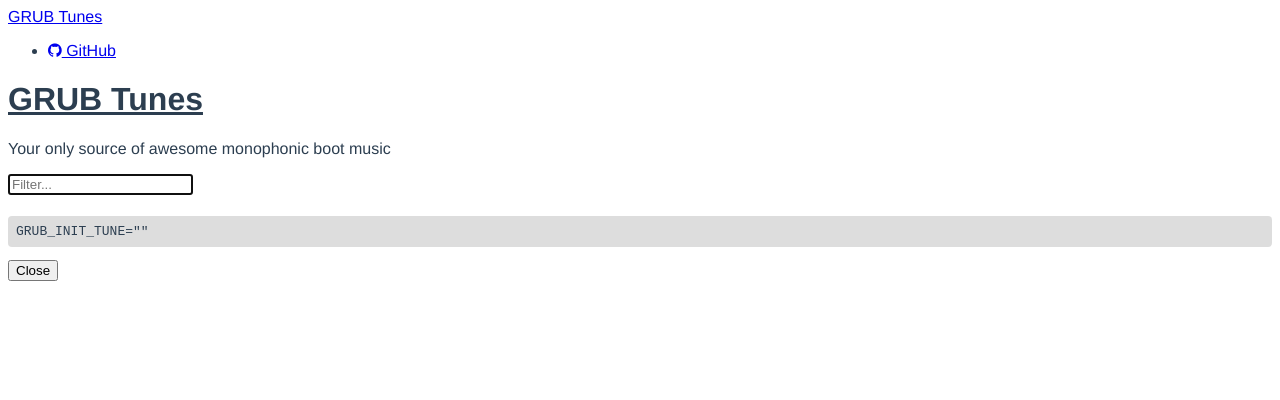
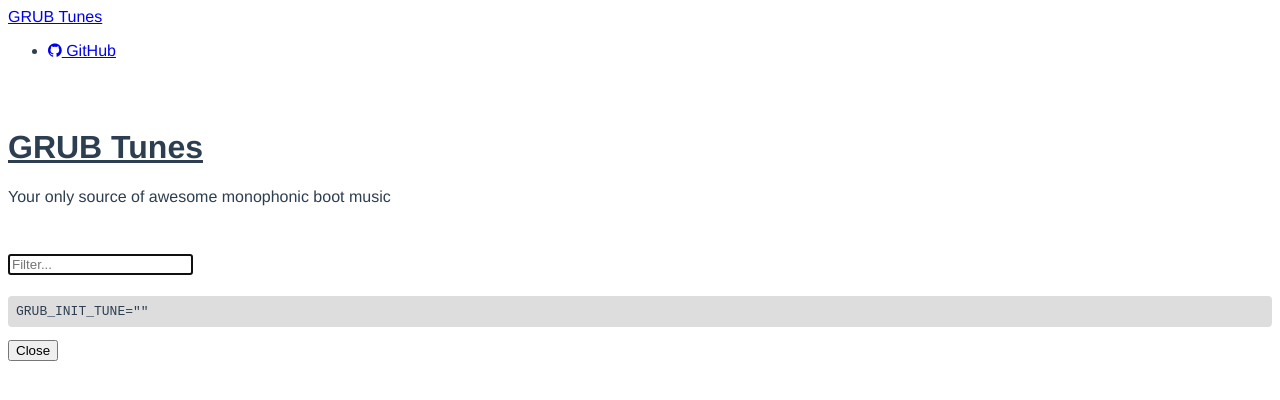
Before and after one commit to thebabush/grub-tunes, a Vue app: page / in a window 1280 px wide. Shown: the top 400 px of the page. Built offline with nearby package versions, Linux system fonts and the light colour scheme.

Commit message:
Cosmetics

```diff
--- a/src/App.vue
+++ b/src/App.vue
@@ -38,4 +38,9 @@
   text-decorations: none;
   color: inherit;
 }
+
+.page-header {
+  padding-bottom: 2rem;
+  padding-top: 2rem;
+}
 </style>
```
